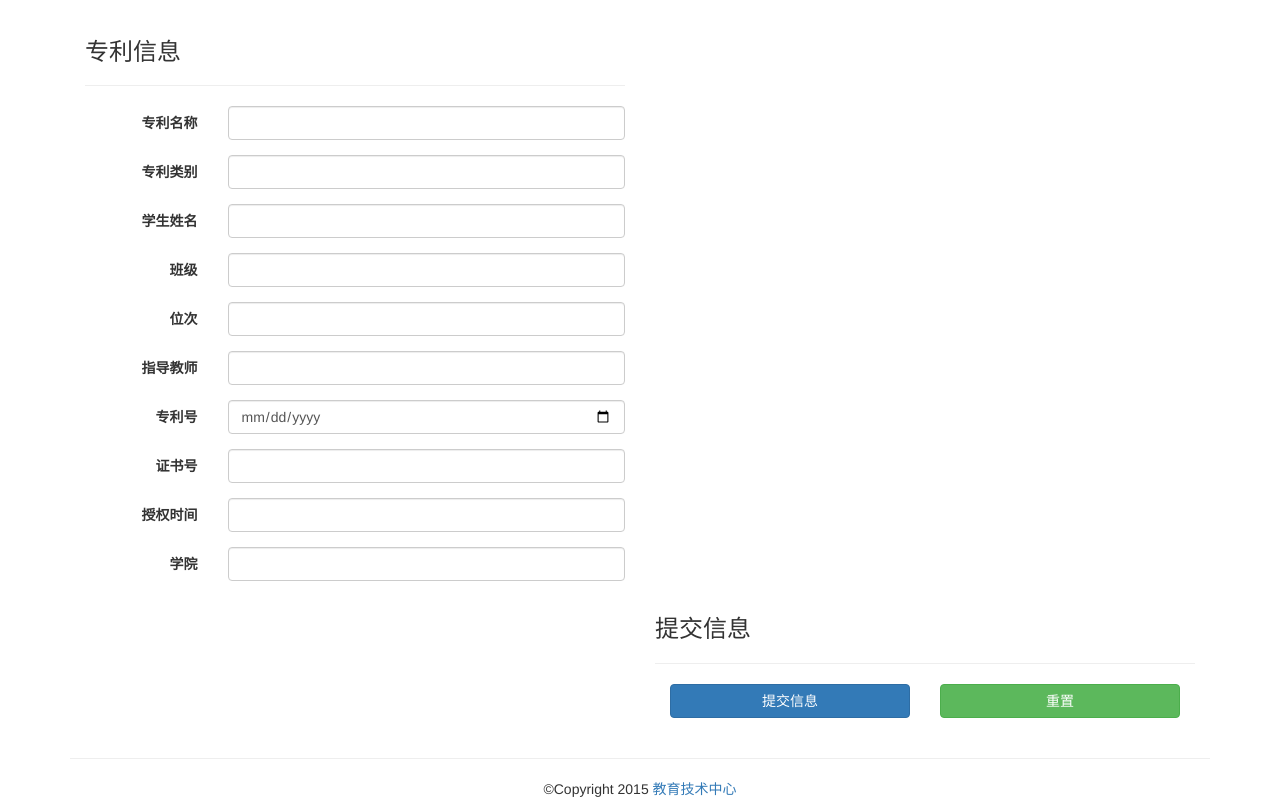
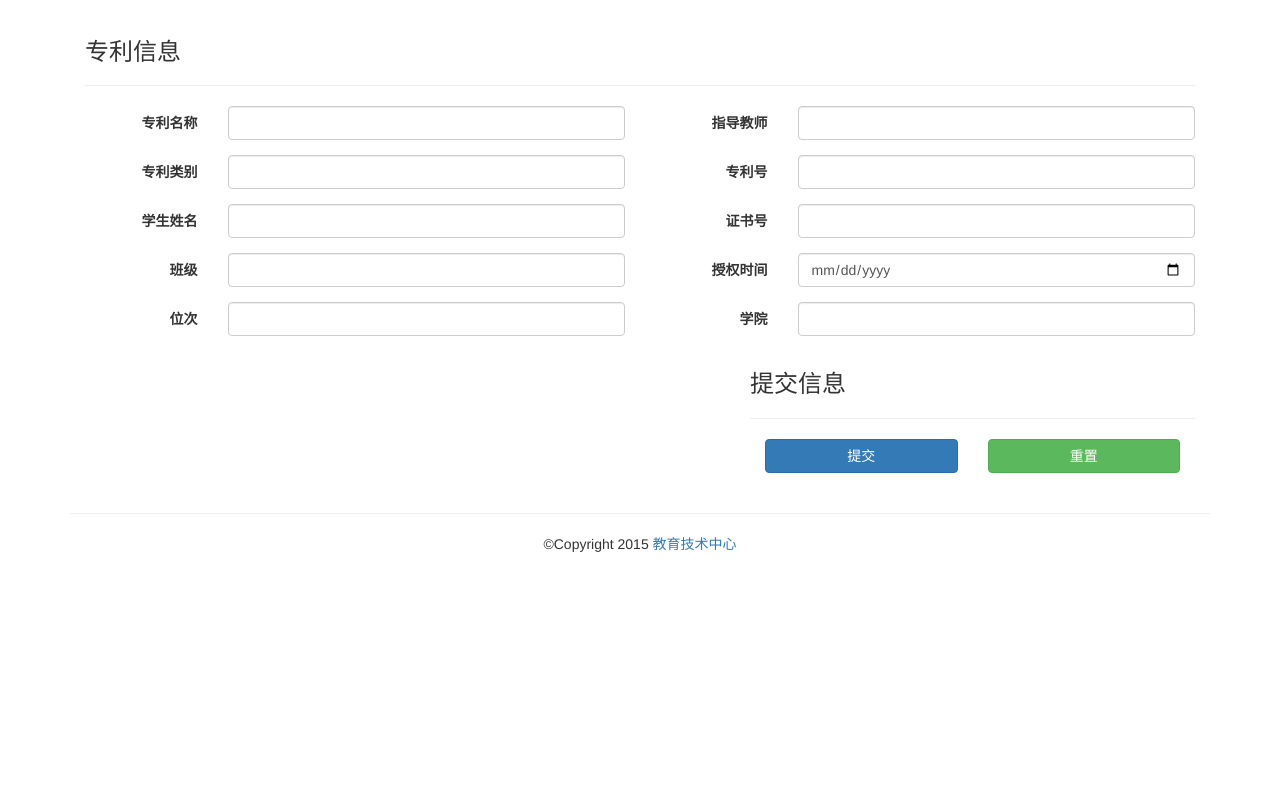
Before and after one commit to ruitian/UNAMS, a Flask app: template app/templates/patent/patent.html in a window 1280 px wide. Shown: the part 51-860 px from the top of the page. After the commit the page ends 603 px from the top, so only its background shows below. Run offline with Flask 2, Linux system fonts and the light colour scheme; the template is opened without the code that fills it: values that come from a table or form of the project are taken from there, others are empty; some libraries are stand-ins or nearby versions.

Commit message:
优化界面

```diff
--- a/app/templates/patent/patent.html
+++ b/app/templates/patent/patent.html
@@ -4,76 +4,80 @@
 <div class="row content">
     <form method="POST" class="form-horizontal" enctype="multipart/form-data">
         <div class="col-md-12">
-            <div class="col-md-6">
+            <div class="col-md-12">
                 <h3>
                   专利信息
                 </h3>
                 <hr />
+            </div>
+            <div class="col-md-6">
                 <div class="form-group">
-                    <label class="col-sm-3 control-label">{{ form.patent_title.label }}</label>
+                    <label class="col-sm-3 control-label">专利名称</label>
                     <div class="col-sm-9">
                         {{ form.patent_title(class="form-control") }}
                     </div>
                     {{ field_error(form.patent_title) }}
                 </div>
                 <div class="form-group">
-                    <label class="col-sm-3 control-label">{{ form.category.label }}</label>
+                    <label class="col-sm-3 control-label">专利类别</label>
                     <div class="col-sm-9">
                         {{ form.category(class="form-control") }}
                     </div>
                     {{ field_error(form.category) }}
                 </div>
                 <div class="form-group">
-                    <label class="col-sm-3 control-label">{{ form.student_name.label }}</label>
+                    <label class="col-sm-3 control-label">学生姓名</label>
                     <div class="col-sm-9">
                         {{ form.student_name(class="form-control") }}
                     </div>
                     {{ field_error(form.student_name) }}
                 </div>
                 <div class="form-group">
-                    <label class="col-sm-3 control-label">{{ form.student_class.label }}</label>
+                    <label class="col-sm-3 control-label">班级</label>
                     <div class="col-sm-9">
                         {{ form.student_class(class="form-control") }}
                     </div>
                     {{ field_error(form.student_class) }}
                 </div>
                 <div class="form-group">
-                    <label class="col-sm-3 control-label">{{ form.precedence.label }}</label>
+                    <label class="col-sm-3 control-label">位次</label>
                     <div class="col-sm-9">
                         {{ form.precedence(class="form-control") }}
                     </div>
                     {{ field_error(form.precedence) }}
                 </div>
+            </div>
+            <div class="col-md-6">
                 <div class="form-group">
-                    <label class="col-sm-3 control-label">{{ form.teacher_name.label }}</label>
+                    <label class="col-sm-3 control-label">指导教师</label>
                     <div class="col-sm-9">
                         {{ form.teacher_name(class="form-control") }}
                     </div>
                     {{ field_error(form.teacher_name) }}
                 </div>
                 <div class="form-group">
-                    <label class="col-sm-3 control-label">{{ form.patent_number.label }}</label>
+                    <label class="col-sm-3 control-label">专利号</label>
                     <div class="col-sm-9">
-                        {{ form.patent_number(class="form-control", type="date") }}
+                        {{ form.patent_number(class="form-control") }}
                     </div>
                     {{ field_error(form.patent_number) }}
                 </div>
                 <div class="form-group">
-                    <label class="col-sm-3 control-label">{{ form.certificate.label }}</label>
+                    <label class="col-sm-3 control-label">证书号</label>
                     <div class="col-sm-9">
                         {{ form.certificate(class="form-control") }}
                     </div>
                     {{ field_error(form.certificate) }}
                 </div>
                 <div class="form-group">
-                    <label class="col-sm-3 control-label">{{ form.public.label }}</label>
+                    <label class="col-sm-3 control-label">授权时间</label>
                     <div class="col-sm-9">
-                        {{ form.public(class="form-control") }}
+                        {{ form.public(class="form-control", type="date") }}
                     </div>
                     {{ field_error(form.public) }}
                 </div>
                 <div class="form-group">
-                    <label class="col-sm-3 control-label">{{ form.acachemy.label }}</label>
+                    <label class="col-sm-3 control-label">学院</label>
                     <div class="col-sm-9">
                         {{ form.acachemy(class="form-control") }}
                     </div>
@@ -82,18 +86,18 @@
             </div>
         </div>
         <div class="col-md-12">
-            <div class="col-md-6">
+            <div class="col-md-7">
             </div>
-            <div class="col-md-6">
+            <div class="col-md-5">
                 <h3>
                 提交信息
                 </h3>
                 <hr />
                 <div class="col-sm-6">
-                    {{ form.submit(class="btn btn-primary btn-block") }}
+                    <input type="submit" class="btn btn-primary btn-block" value="提交" />
                 </div>
                 <div class="col-sm-6">
-                  <input type="reset" class="btn btn-success btn-block" value="重置"></input>
+                  <input type="reset" class="btn btn-success btn-block" value="重置" />
                 </div>
             </div>
         </div>
```
